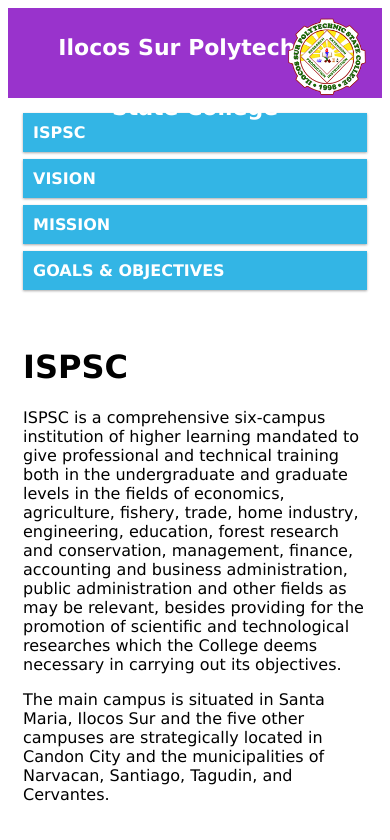
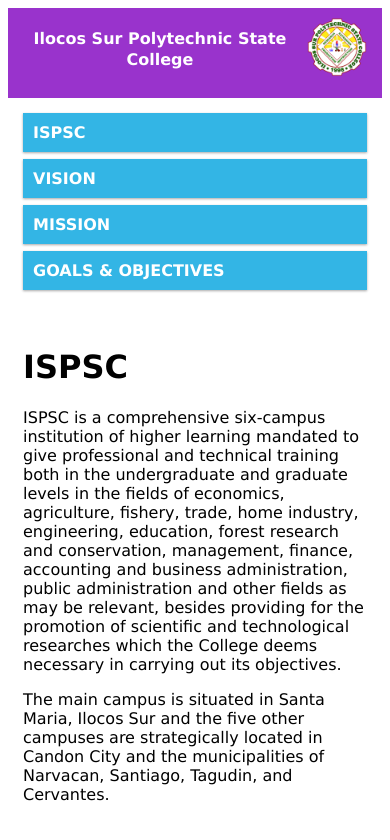
Before and after one commit to WWasis/BSIS_JOHN-XANDER, a plain HTML site: page ec1.html in a window 390 px wide. Drawn offline with Linux system fonts and the light colour scheme.

Commit message:
Update ec1.html

```diff
--- a/ec1.html
+++ b/ec1.html
@@ -42,10 +42,11 @@ html {
 }
 
 .header h1 {
-  margin: 0;
-  line-height: 60px;
-  font-size: 22px;
-}
+    font-size: 30px;
+    line-height: 1.4;
+    margin-bottom: 10px;
+    padding-right: 100px;
+    }
 
 .header .logo {
   position: absolute;
@@ -75,7 +76,18 @@ html {
   [class*="col-"] {
     width: 100%;
   }
+
+  .header h1 {
+    font-size: 16px;
+    line-height: 1.3;
+    padding-right: 70px;
+  }
+
+  .header .logo {
+    height: 60px;
+  }
 }
+
 </style>
 </head>
 <body>
```
